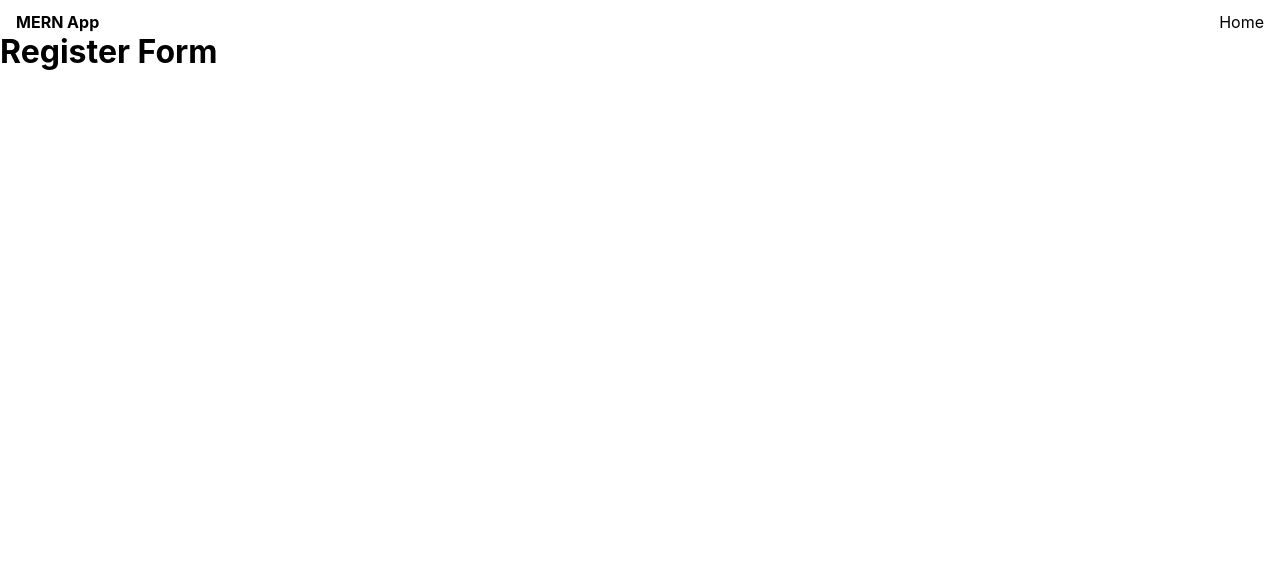
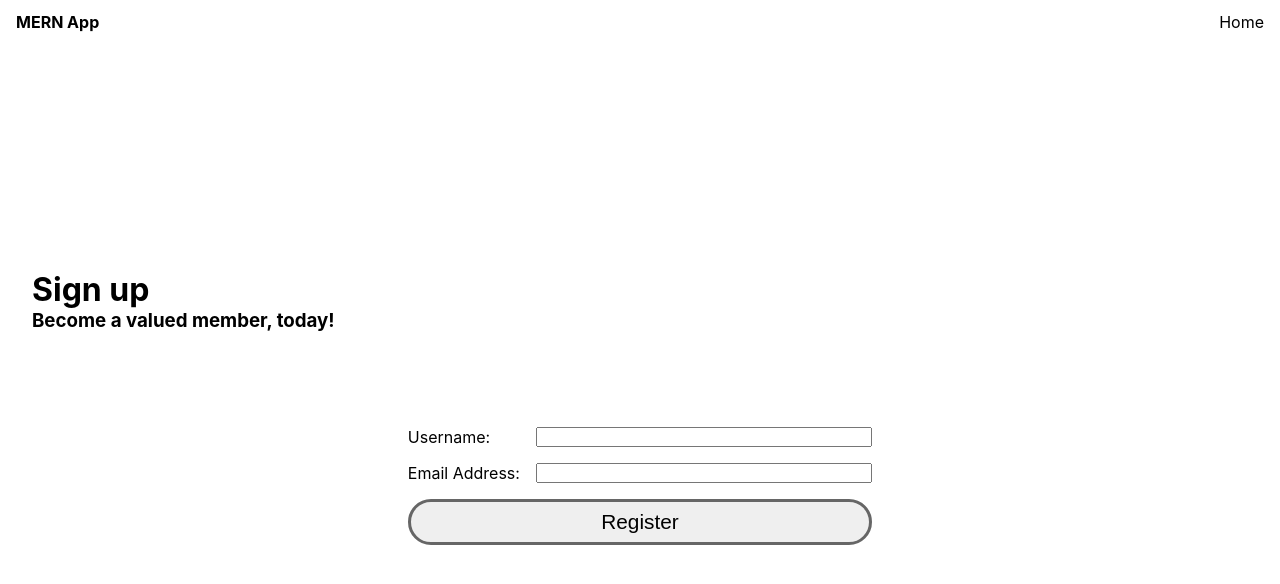
Before and after one commit to pablowbk/react-login, a React (Create React App) app: page /register in a window 1280 px wide. Shown: the top 584 px of the page. Built offline with nearby package versions, Linux system fonts and the light colour scheme; no server answers.

Commit message:
basic login page and register form

```diff
--- a/src/App.css
+++ b/src/App.css
@@ -49,3 +49,84 @@ a {
   border-radius: 25px;
   border: 3px solid #666;
 }
+
+
+/* Register Component */
+.Register {
+  min-height: 70vh;
+  padding: 0 2rem;
+  margin-top: 3rem;
+  display: grid;
+}
+
+.Register form {
+  display: grid;
+  align-content: center;
+  justify-content: center;
+  gap: 1rem;
+}
+
+.Register header {
+  align-self: end;
+  justify-self: start;
+}
+
+.Register form .input {
+  display: grid;
+  gap: 1em;
+  grid-template-areas: 'label input';
+  grid-template-columns: 1fr 3fr;
+}
+
+.Register form label {
+  grid-area: label;
+}
+
+.Register form input {
+  grid-area: input;
+}
+
+.Register button {
+  border: none;
+  font-size: 1.3rem;
+  padding: .5rem 1rem;
+  border-radius: 25px;
+  border: 3px solid #666;
+  cursor: pointer;
+}
+
+
+/* Login Component */
+.Login {
+  min-height: 70vh;
+  padding: 0 2rem;
+  margin-top: 3rem;
+  display: grid;
+}
+
+.Login section {
+  justify-self: center;
+  display: flex;
+  flex-direction: column;
+  align-content: center;
+}
+
+.Login section h3 {
+  box-shadow: 0 2px 0px #666;
+}
+
+.Login section ul {
+  margin-top: 1rem;
+  list-style: none;
+  text-align: center;
+}
+
+.Login section li {
+  padding: .5rem;
+  font-weight: 600;
+  color: rgb(33, 62, 124);
+}
+
+.Login section ul li:nth-child(odd) {
+  background: #eee;
+}
--- a/src/App.js
+++ b/src/App.js
@@ -9,20 +9,8 @@ import Login from './Login';
 import Register from './Register'
 
 function App() {
-  const [users, setUsers] = useState([]);
   const [isLogged, setIsLogged] = useState(false);
   const [session, setSession] = useState(null);
-
-  const fetchUsers = async () => {
-    const fetchUsers = await fetch("http://localhost:5000/users/");
-    const jsonRes = await fetchUsers.json();
-    setUsers(jsonRes);
-  }
-
-  useEffect(() => {
-    console.log('inside useEffect. Fetching...')
-    fetchUsers();
-  },[])
 
   return (
     <BrowserRouter>
--- a/src/Login.js
+++ b/src/Login.js
@@ -1,9 +1,29 @@
-import React from "react";
+import React, {useState, useEffect} from "react";
 
 function Login() {
+  const [users, setUsers] = useState([]);
+
+  const fetchUsers = async () => {
+    const fetchUsers = await fetch("http://localhost:5000/users/");
+    const jsonRes = await fetchUsers.json();
+    setUsers(jsonRes);
+    console.log(users)
+  }
+
+  useEffect(() => {
+    console.log('inside useEffect. Fetching...')
+    fetchUsers();
+  }, [])
+
   return (
-    <div>
-      <h1>LogIn Form</h1>
+    <div className='Login'>
+      <h1>Logged in!</h1>
+      <section>
+        <h3>List of active users:</h3>
+        <ul>
+          {users.map(user => <li key={user._id}>{user.username}</li> )}
+        </ul>
+      </section>
     </div>
   )
 }
--- a/src/Register.js
+++ b/src/Register.js
@@ -2,8 +2,22 @@ import React from "react";
 
 function Register() {
   return (
-    <div>
-      <h1>Register Form</h1>
+    <div className='Register'>
+      <header>
+        <h1>Sign up</h1>
+        <h3>Become a valued member, today!</h3>
+      </header>
+      <form>
+        <div className='username-input input'>
+          <label>Username: </label>
+          <input type='text'/>
+        </div>
+        <div className='email-input input'>
+          <label>Email Address: </label>
+          <input type='email' />
+        </div>
+        <button>Register</button>
+      </form>
     </div>
   )
 }
```
Also changed, not shown: src/logo.svg (deleted), 1 other file (tests, documents, lock files or other folders).
